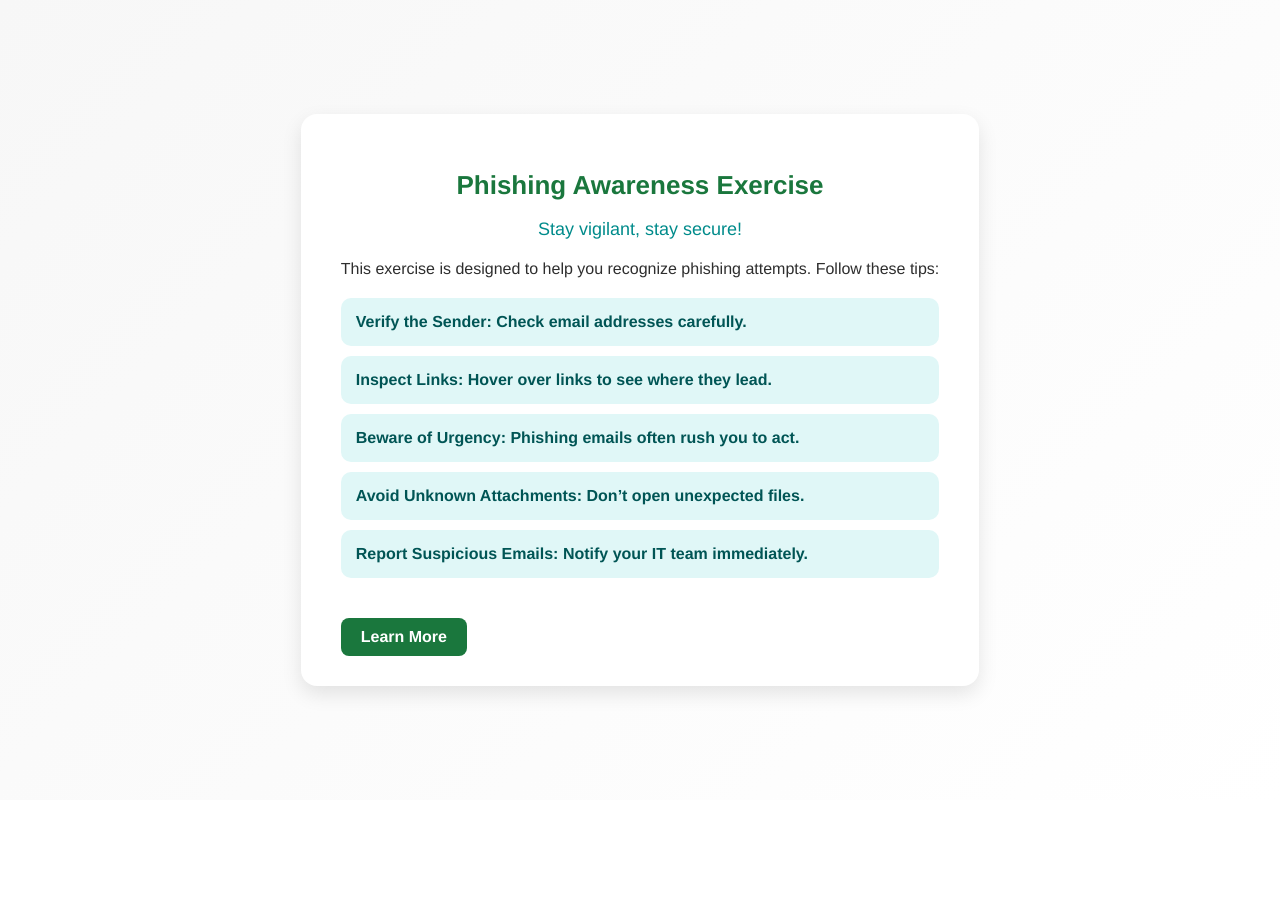
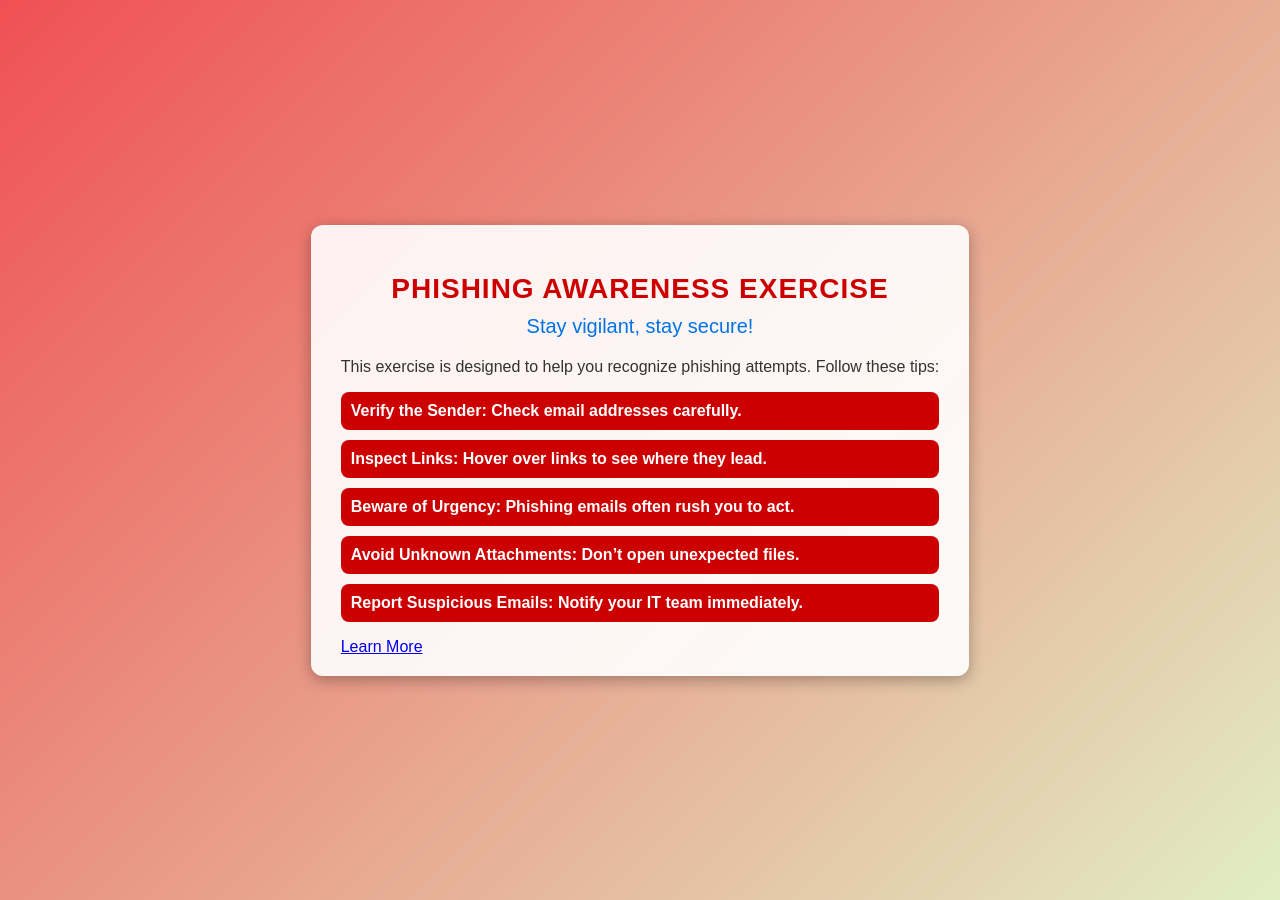
Before and after one commit to AakashKumar-2005/Phishing_Awareness_CFO, a plain HTML site: page index.html in a window 1280 px wide. Before the commit the page ends 800 px from the top, so only its background shows below. Drawn offline with Linux system fonts and the light colour scheme.

Commit message:
Update index.html

```diff
--- a/index.html
+++ b/index.html
@@ -4,95 +4,95 @@
     <meta charset="UTF-8">
     <meta name="viewport" content="width=device-width, initial-scale=1.0">
     <title>Phishing Awareness Exercise</title>
-    <style>
+   <style>
         /* General Styling */
         body {
-            font-family: 'Helvetica Neue', Arial, sans-serif;
-            background: linear-gradient(135deg, #f7f7f7, #ffffff); /* Subtle gradient */
-            color: #2e2e2e; /* Dark gray text */
+            font-family: Arial, sans-serif;
+            color: #333333;
+            text-align: center;
+            padding: 50px;
             margin: 0;
-            padding: 0;
+            background: linear-gradient(135deg, #f05053, #e1eec3); /* Attractive background gradient */
             display: flex;
+            align-items: center;
             justify-content: center;
-            align-items: center;
             min-height: 100vh;
         }
 
         /* Container Styling */
         .container {
             max-width: 600px;
-            background: #ffffff; /* Solid white */
-            border-radius: 16px;
-            padding: 30px 40px;
-            box-shadow: 0 8px 20px rgba(0, 0, 0, 0.1); /* Soft shadow */
-            text-align: center;
+            background: rgba(255, 255, 255, 0.9); /* Slightly translucent white */
+            border-radius: 12px;
+            padding: 20px 30px;
+            box-shadow: 0 4px 15px rgba(0, 0, 0, 0.3);
+            animation: fadeIn 1.5s ease;
         }
 
         /* Title and Subtitle */
         .title {
-            font-size: 26px;
+            font-size: 28px;
             font-weight: bold;
-            color: #1a773d; /* Dark green */
+            color: #cc0000;
+            text-transform: uppercase;
+            letter-spacing: 1px;
             margin-bottom: 10px;
+            animation: slideIn 1.5s ease forwards;
         }
 
         .subtitle {
-            font-size: 18px;
-            color: #008b8b; /* Teal */
+            font-size: 20px;
+            color: #0073e6;
+            margin-top: 10px;
             margin-bottom: 20px;
+            animation: slideIn 1.8s ease forwards;
         }
 
         /* Content and List Styling */
         .content {
             font-size: 16px;
             text-align: left;
+            animation: fadeIn 2s ease;
         }
 
         ul {
             list-style: none;
             padding: 0;
-            margin: 20px 0;
+            animation: fadeIn 2.5s ease;
         }
 
         ul li {
-            background: #e0f7f7; /* Light teal */
-            color: #005555; /* Darker teal */
-            padding: 15px;
+            background: #cc0000;
+            color: #ffffff;
+            padding: 10px;
             margin: 10px 0;
-            border-radius: 10px;
+            border-radius: 8px;
+            transition: transform 0.3s ease, background 0.3s ease;
             font-weight: bold;
-            transition: background 0.3s ease, color 0.3s ease;
-            text-align: left;
         }
 
         ul li:hover {
-            background: #008b8b; /* Darker teal */
-            color: #ffffff; /* White text */
+            transform: scale(1.05);
+            background: #ff5e5e; /* Lighter red on hover */
         }
 
-        /* Button Styling */
-        .btn {
-            display: inline-block;
-            padding: 10px 20px;
-            color: #ffffff;
-            background: #1a773d; /* Dark green */
-            border-radius: 8px;
-            text-decoration: none;
-            font-weight: bold;
-            margin-top: 20px;
-            transition: background 0.3s ease;
+        /* Keyframes for Animations */
+        @keyframes fadeIn {
+            0% { opacity: 0; transform: translateY(20px); }
+            100% { opacity: 1; transform: translateY(0); }
         }
 
-        .btn:hover {
-            background: #145a2b; /* Darker green on hover */
+        @keyframes slideIn {
+            0% { opacity: 0; transform: translateY(-30px); }
+            100% { opacity: 1; transform: translateY(0); }
         }
 
         /* Responsive Design */
         @media (max-width: 600px) {
             body { padding: 20px; }
-            .title { font-size: 22px; }
-            .subtitle { font-size: 16px; }
-            ul li { font-size: 14px; padding: 10px; }
+            .title { font-size: 24px; }
+            .subtitle { font-size: 18px; }
+            ul li { font-size: 14px; }
         }
     </style>
 </head>
```
